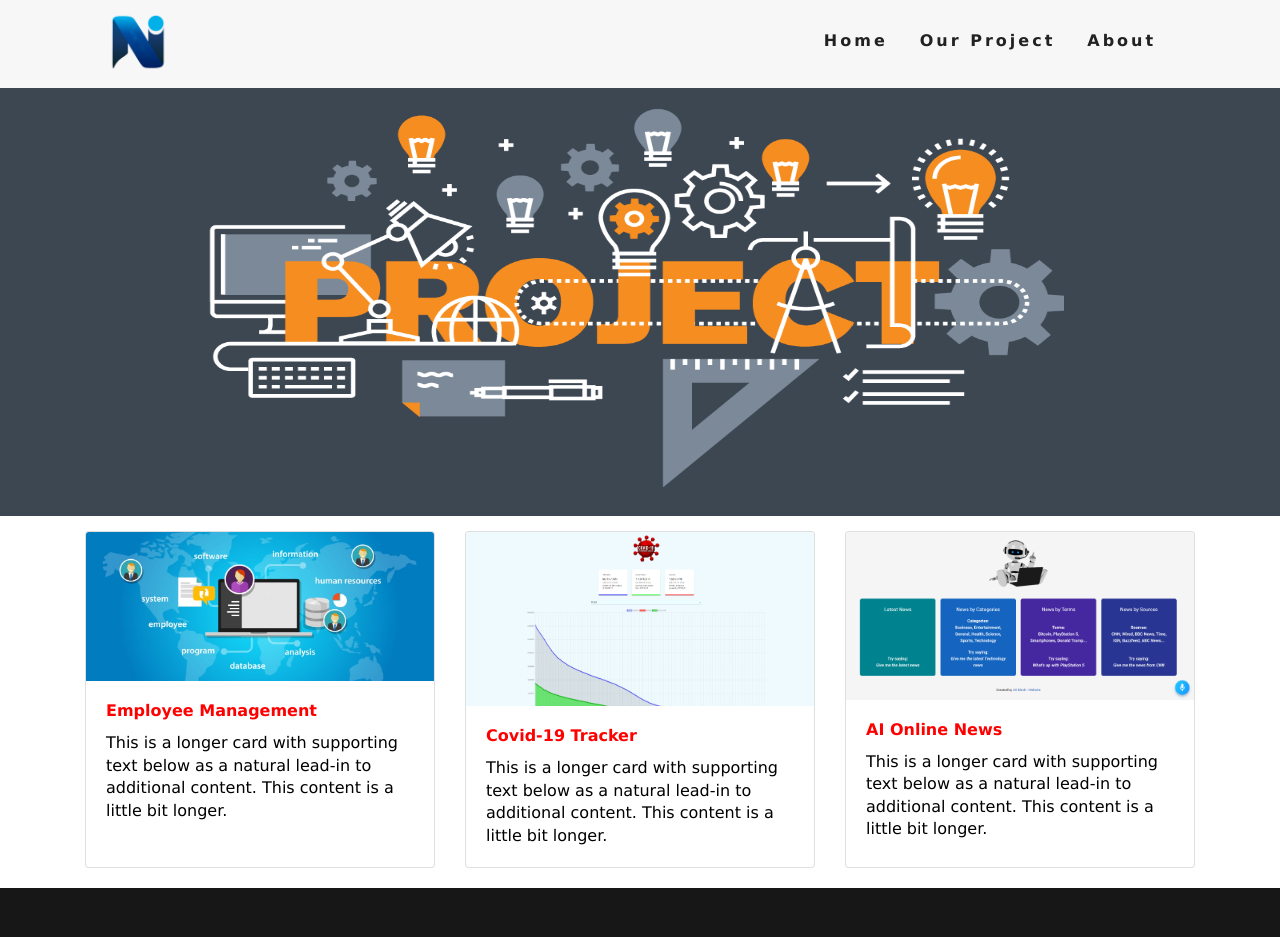
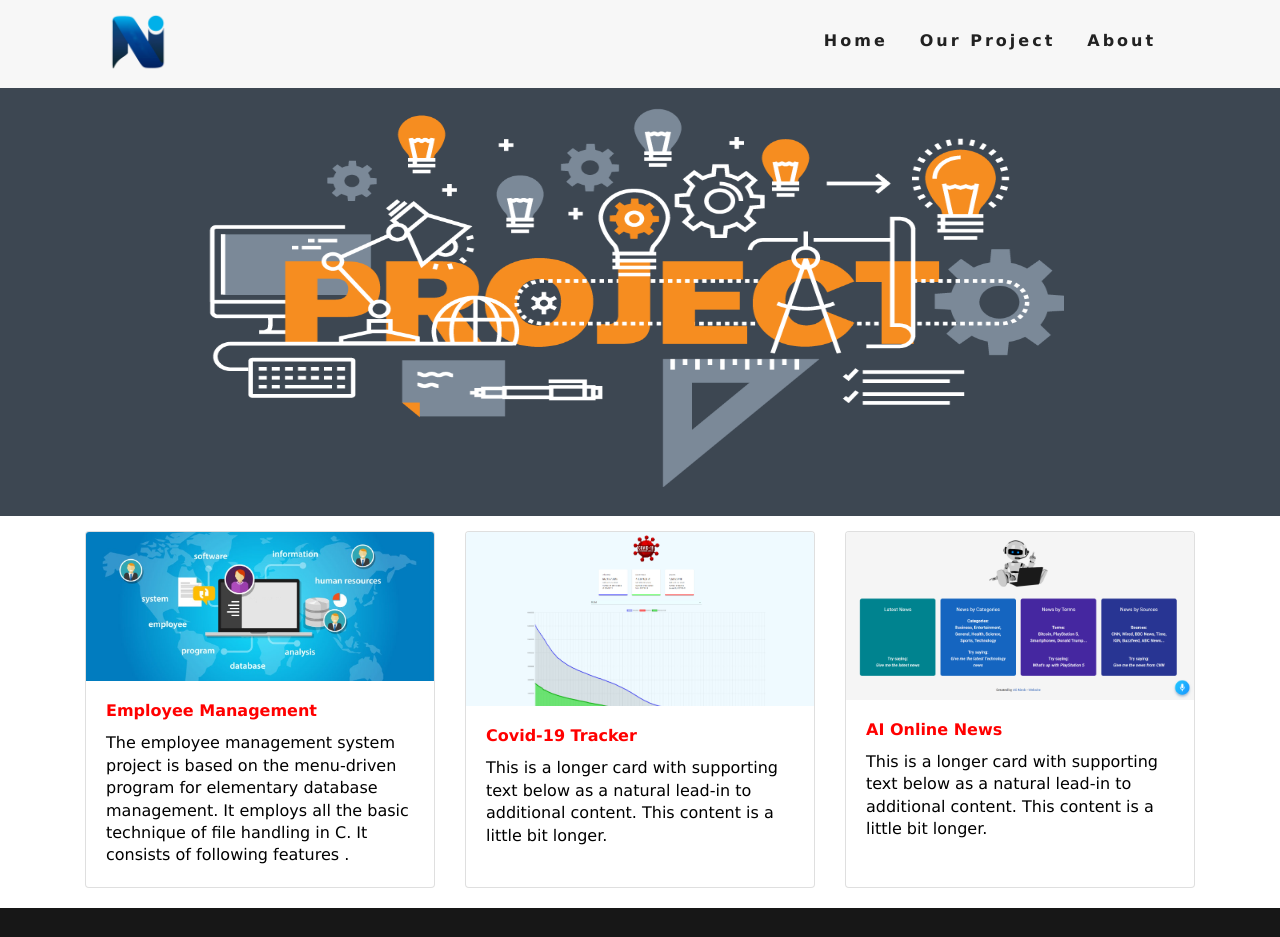
Before and after one commit to asrafulsharker/nawbhani, a React (Create React App) app: page /our-project in a window 1280 px wide. Shown: the top 937 px of the page. Built offline with nearby package versions, Linux system fonts and the light colour scheme.

Commit message:
add new details

```diff
--- a/src/Components/ourProject.js
+++ b/src/Components/ourProject.js
@@ -22,7 +22,7 @@ export default class ourProject extends Component {
     <img src={employeeImg} class="card-img-top" alt="..."/>
     <div className="card-body">
       <h5 class="card-title">Employee Management</h5>
-      <p className="card-text">This is a longer card with supporting text below as a natural lead-in to additional content. This content is a little bit longer.</p>
+      <p className="card-text">The employee management system project is based on the menu-driven program for elementary database management. It employs all the basic technique of file handling in C. It consists of following features .</p>
 
     </div>
     </Link>
```
Also changed, not shown: 1 other file (tests, documents, lock files or other folders).
